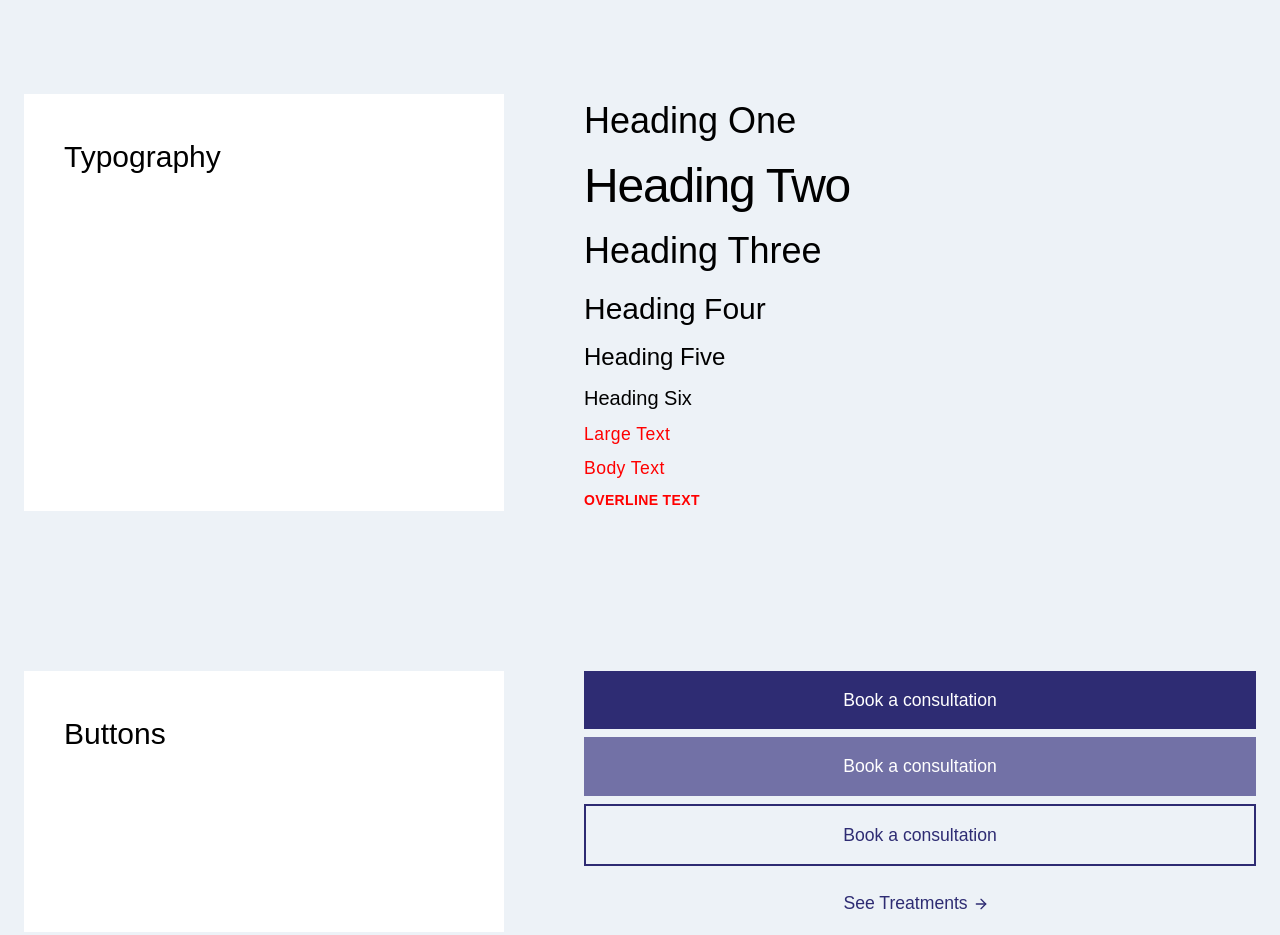
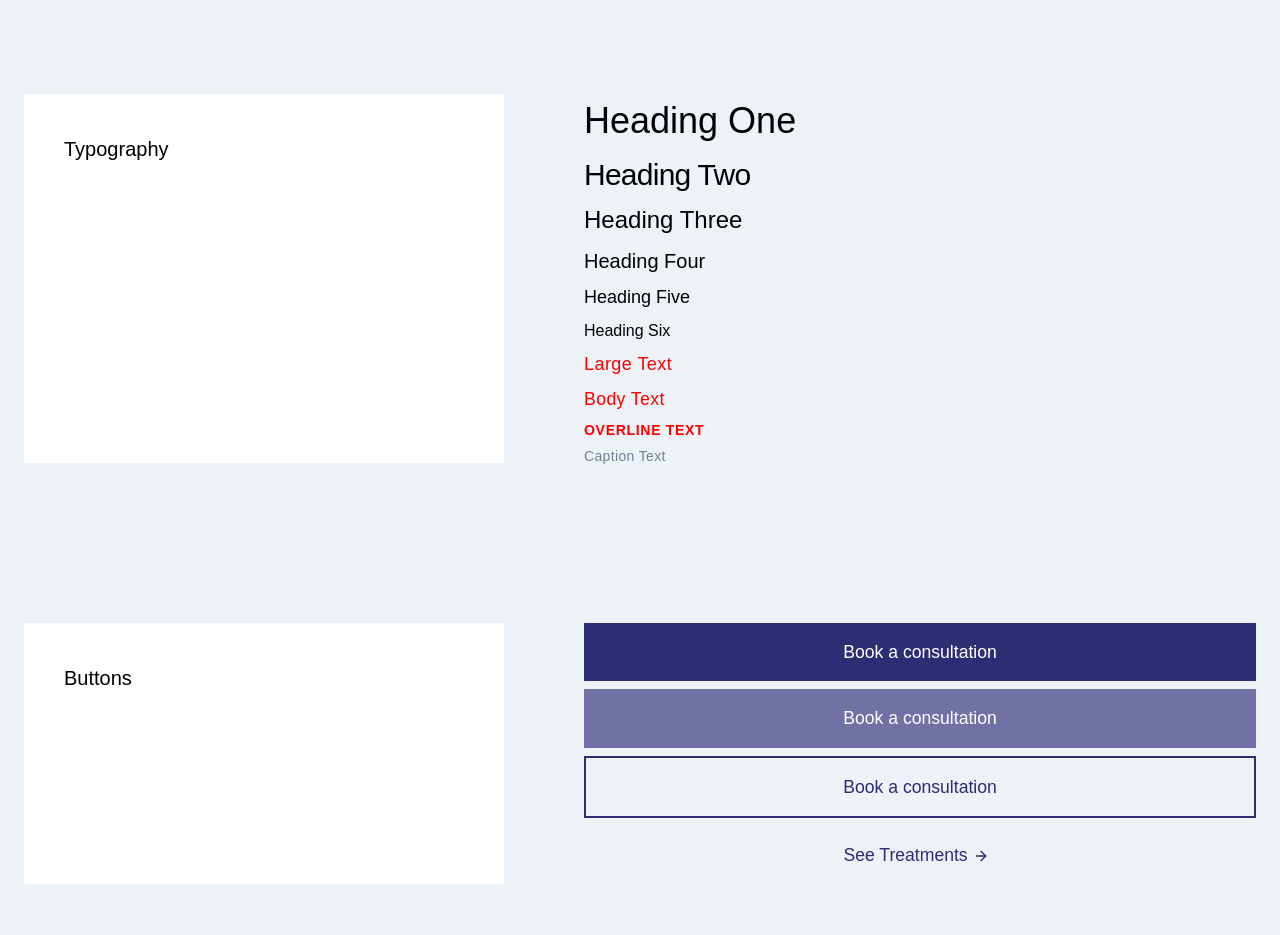
Before and after one commit to sonnybooth-hexsu/bare-bones, a Gatsby site: page /styleguide in a window 1280 px wide. Shown: the part 880-1815 px from the top of the page. Built offline with nearby package versions, Linux system fonts and the light colour scheme; Gatsby itself is replaced by a stand-in of ours; a web font is replaced by a local one.

Commit message:
Additional text styling stuff

```diff
--- a/src/pages/styleguide.js
+++ b/src/pages/styleguide.js
@@ -147,8 +147,11 @@ const Styleguide = () => {
               <div className="">
                 <p>Body Text</p>
               </div>
-              <div className="overline">
-                <p>Overline Text</p>
+              <div>
+                <p className="overline">Overline Text</p>
+              </div>
+              <div>
+                <p className="caption">Caption Text</p>
               </div>
             </div>
           </div>
--- a/src/styles/global.css
+++ b/src/styles/global.css
@@ -85,42 +85,53 @@ h1 {
 }
 
 h2 {
-  @apply text-5xl;
+  @apply text-3xl;
   @apply tracking-tight;
   @apply leading-tight;
   @apply font-serif;
 
-  @media (fromMedium) {
-    @apply text-6xl;
-    @apply leading-snug;
-    @apply tracking-tighter;
-}
+    @media (fromMedium) {
+      @apply text-4xl;
+      @apply tracking-tight;
+      @apply leading-tight;
+  }
 }
 
 h3 {
-  @apply text-4xl;
+  @apply text-2xl;
   @apply font-serif;
+
+    @media (fromMedium) {
+      @apply text-3xl;
+  }
 }
 
 h4 {
-  @apply text-3xl;
+  @apply text-xl;
   @apply font-serif;
+
+    @media (fromMedium) {
+      @apply text-2xl;
+  }
 }
 
 h5 {
-  @apply text-2xl;
+  @apply text-lg;
   @apply font-sans;
 
-  @media (fromMedium) {
-    @apply text-3xl;
-}
-
+      @media (fromMedium) {
+        @apply text-xl;
+    }
 }
 
 h6 {
-  @apply text-xl;
+  @apply text-base;
   @apply font-sans;
   @aaply font-semibold;
+
+  @media (fromMedium) {
+    @apply text-lg;
+}
 }
 
 /* Hacky code */
@@ -138,7 +149,7 @@ body {
   text-transform: uppercase;
 
       @media (fromMedium) {
-          @apply text-base;
+        @apply text-base;
       }
 
       @media (fromLarge) {
@@ -173,12 +184,9 @@ p {
 }
 
 .large-text {
+  @apply text-lg;
   @apply tracking-wide;
   @apply font-light;
-
-      @media (fromMedium) {
-        @apply text-base;
-    }
 
       @media (fromLarge) {
         @apply text-xl;
```
